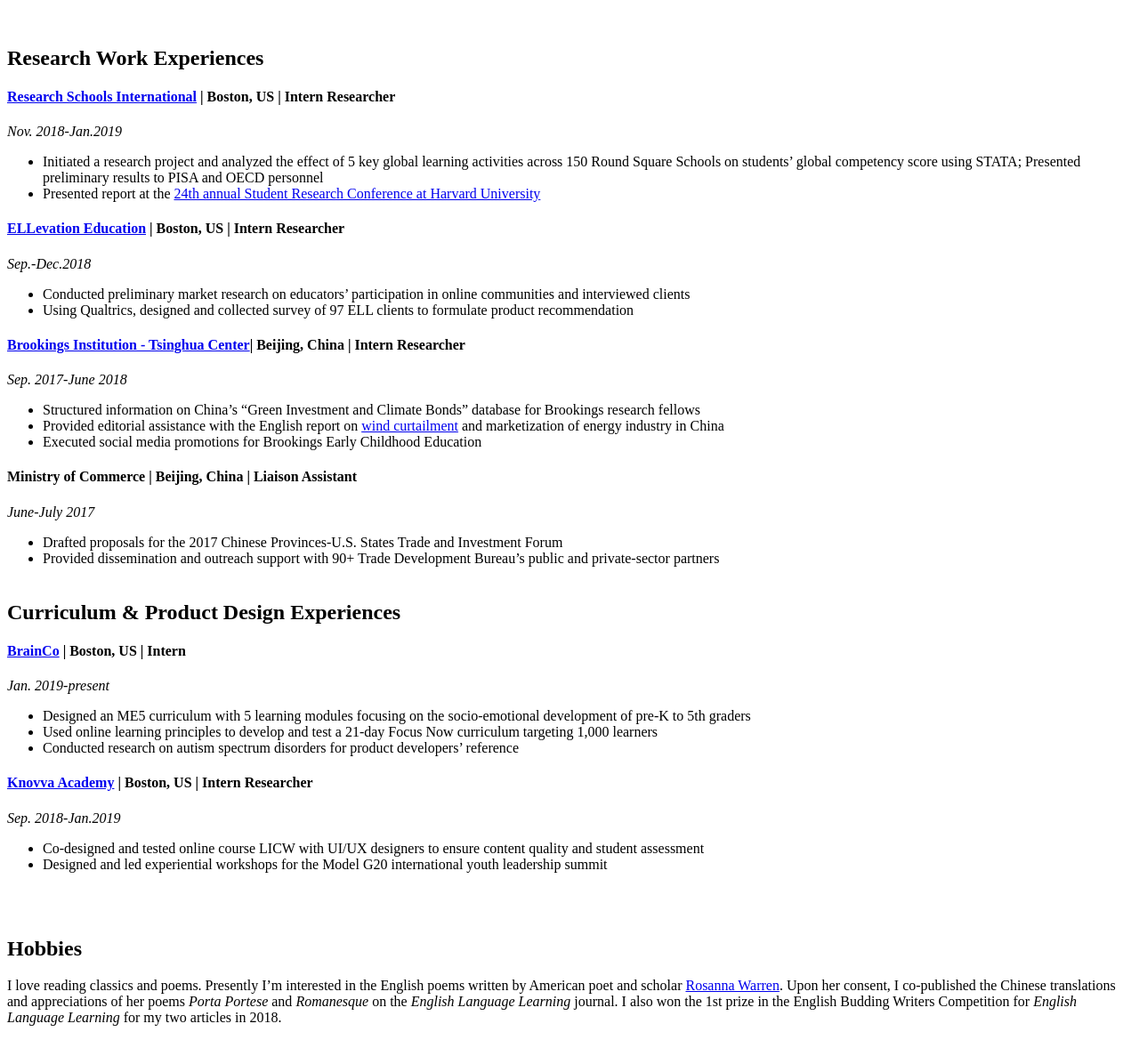
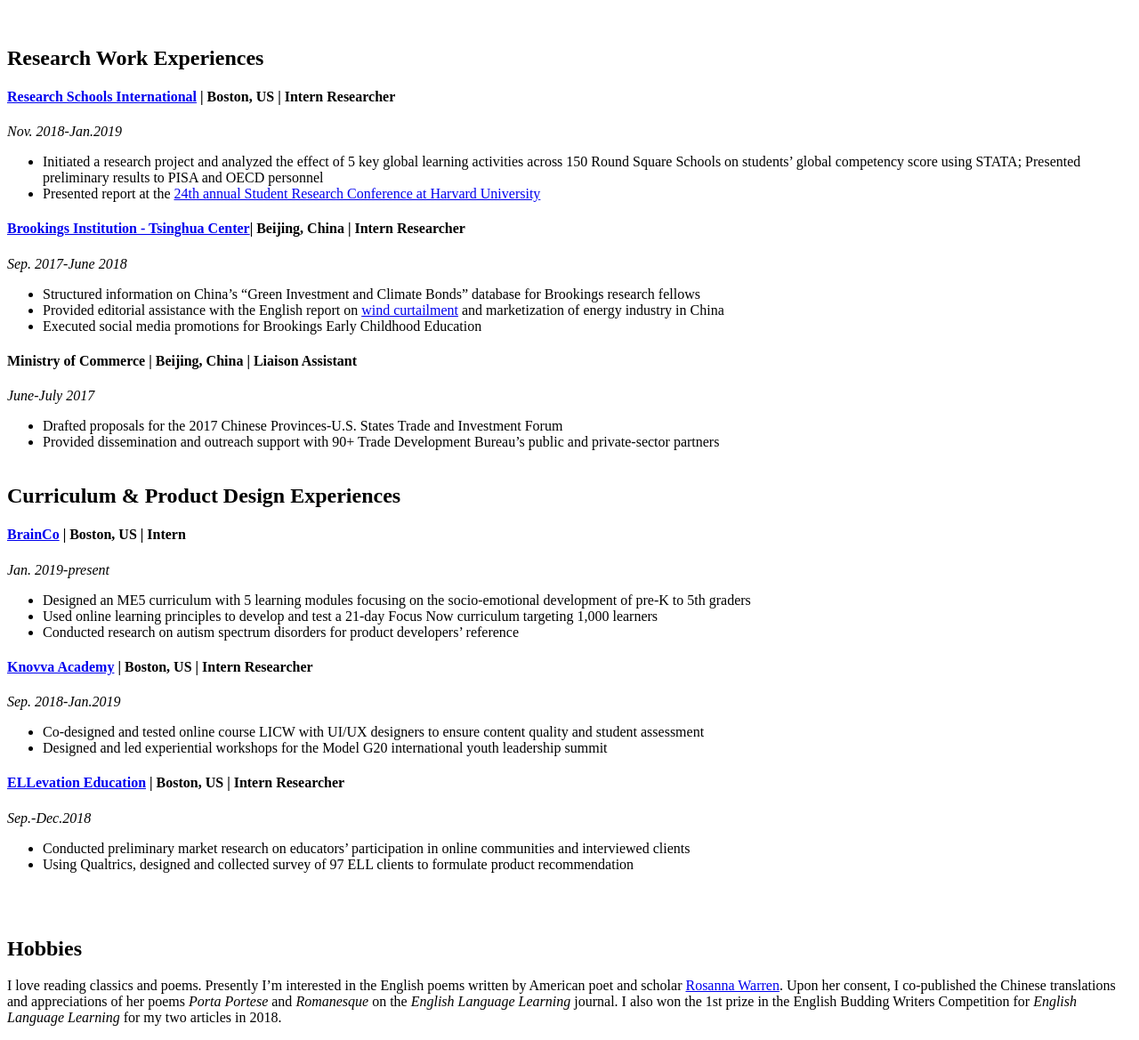
Before and after one commit to Sylviawzy/Sylviawzy.github.io, a Jekyll site: the page built from index.md, in a window 1280 px wide and 1400 px high, scrolled down 2587 px. Shown: the part 231-1400 px from the top of the window at 89% size. Built offline with Jekyll 4.4.1, drawn with Linux system fonts in a browser that asks for light colours; our own code applies the rules of GitHub Pages for plain Markdown files; a style sheet for code colours, icons or effects is not loaded; part of the change alters nothing that is shown.

```diff
--- a/index.md
+++ b/index.md
@@ -45,11 +45,6 @@ _Nov. 2018-Jan.2019_
 -	Initiated a research project and analyzed the effect of 5 key global learning activities across 150 Round Square Schools on students’ global competency score using STATA; Presented preliminary results to PISA and OECD personnel
 -	Presented report at the [24th annual Student Research Conference at Harvard University](https://src.gse.harvard.edu/)
 
-#### [ELLevation Education](https://ellevationeducation.com/home/default) | Boston, US | Intern Researcher
-_Sep.-Dec.2018_
--	Conducted preliminary market research on educators’ participation in online communities and interviewed clients
--	Using Qualtrics, designed and collected survey of 97 ELL clients to formulate product recommendation
-
 #### [Brookings Institution - Tsinghua Center](https://www.brookings.edu/center/brookings-tsinghua-center/)| Beijing, China | Intern Researcher
 _Sep. 2017-June 2018_
 -	Structured information on China’s “Green Investment and Climate Bonds” database for Brookings research fellows
@@ -75,6 +70,11 @@ _Jan. 2019-present_
 _Sep. 2018-Jan.2019_
 -	Co-designed and tested online course LICW with UI/UX designers to ensure content quality and student assessment
 -	Designed and led experiential workshops for the Model G20 international youth leadership summit
+
+#### [ELLevation Education](https://ellevationeducation.com/home/default) | Boston, US | Intern Researcher
+_Sep.-Dec.2018_
+-	Conducted preliminary market research on educators’ participation in online communities and interviewed clients
+-	Using Qualtrics, designed and collected survey of 97 ELL clients to formulate product recommendation
 
 <br><br>
 
```
